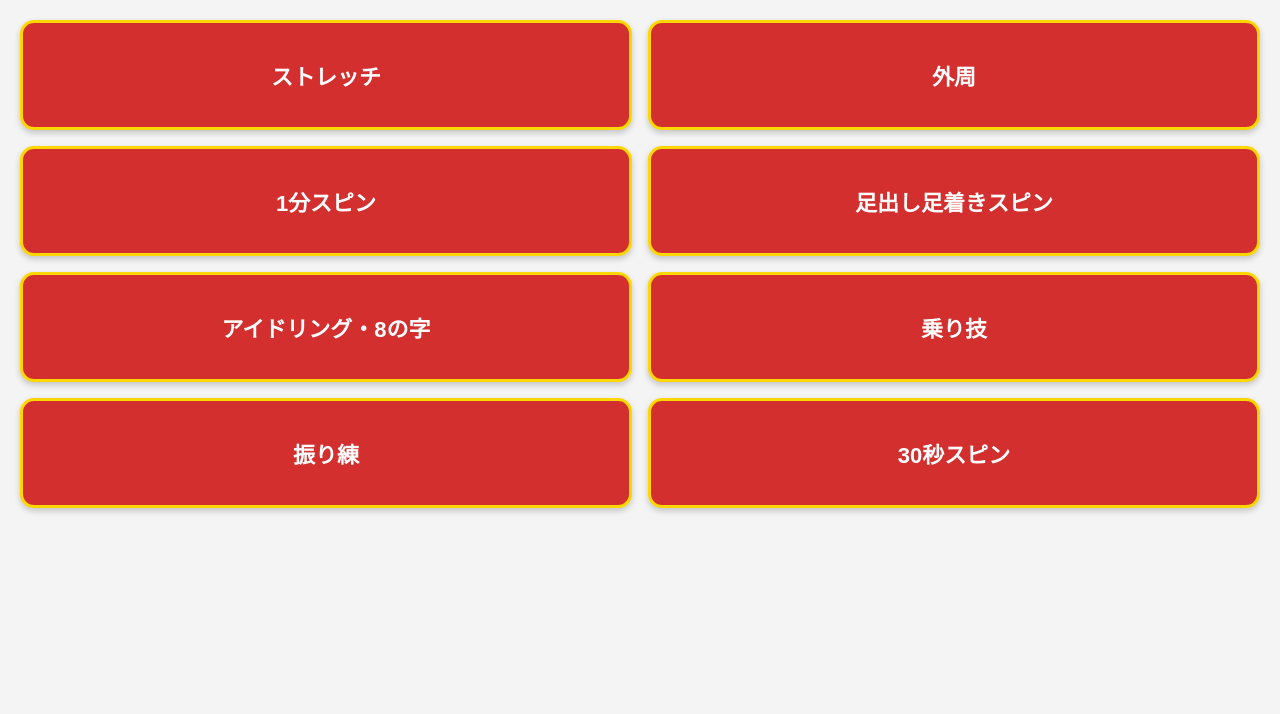
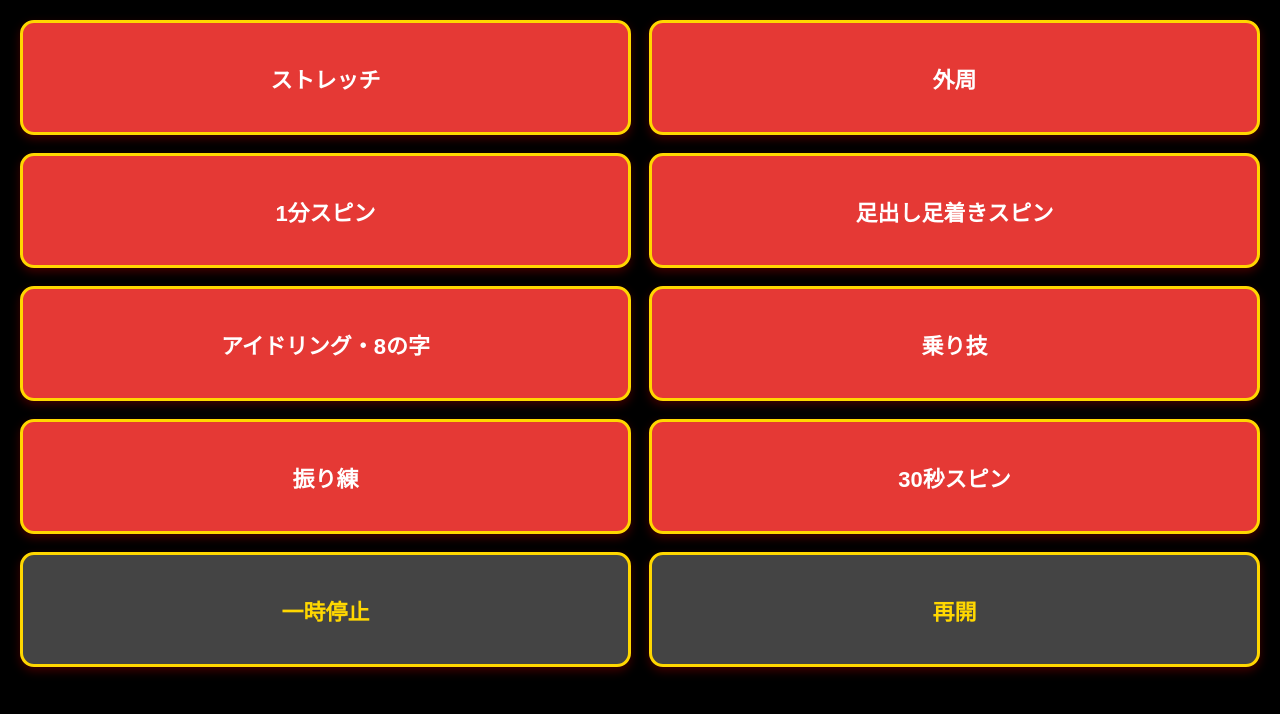
Before and after one commit to atomic4096/music, a plain HTML site: page index.html in a window 1280 px wide. Drawn offline with Linux system fonts and the light colour scheme.

Commit message:
Add files via upload

```diff
--- a/index.html
+++ b/index.html
@@ -6,36 +6,48 @@
 <style>
   body {
     font-family: sans-serif;
-    background: #f4f4f4; /* 明るい背景で見やすい */
+    background: #000;
     margin: 0;
     padding: 20px;
     display: grid;
     grid-template-columns: repeat(2, 1fr);
-    gap: 16px;
+    gap: 18px;
   }
 
   button {
     padding: 20px;
     font-size: 22px;
     width: 100%;
-    height: 110px;
+    height: 115px;
     border-radius: 14px;
-    border: 3px solid #FFD700; /* 金の枠線 */
-    background: #D32F2F; /* 明るめの赤 */
-    color: #fff; /* 白文字で視認性UP */
+    border: 3px solid #FFD700;
+    background: #E53935;
+    color: #fff;
     font-weight: bold;
-    box-shadow: 0 3px 6px rgba(0,0,0,0.2);
+    box-shadow: 0 4px 10px rgba(255, 0, 0, 0.25);
     transition: 0.1s;
   }
 
   button:active {
     transform: scale(0.96);
-    background: #8B0000; /* 暗い赤で押した感 */
+    background: #B71C1C;
+  }
+
+  /* 停止・再開ボタンは色を変える */
+  .control {
+    background: #444;
+    border: 3px solid #FFD700;
+    color: #FFD700;
+  }
+
+  .control:active {
+    background: #222;
   }
 </style>
 </head>
 <body>
 
+<!-- 再生ボタン -->
 <button data-sound="1">ストレッチ</button>
 <button data-sound="2">外周</button>
 <button data-sound="3">1分スピン</button>
@@ -44,6 +56,10 @@
 <button data-sound="6">乗り技</button>
 <button data-sound="7">振り練</button>
 <button data-sound="8">30秒スピン</button>
+
+<!-- 停止・再開ボタン -->
+<button id="pauseBtn" class="control">一時停止</button>
+<button id="resumeBtn" class="control">再開</button>
 
 <script>
   const base = "https://raw.githubusercontent.com/atomic4096/music/main/";
@@ -60,21 +76,40 @@
   };
 
   const audios = {};
+  let currentPlaying = null;
+
   for (let i = 1; i <= 8; i++) {
     audios[i] = new Audio(soundURLs[i]);
   }
 
-  document.querySelectorAll("button").forEach(btn => {
+  // 再生ボタン
+  document.querySelectorAll("button[data-sound]").forEach(btn => {
     btn.addEventListener("click", () => {
-      const id = btn.dataset.sound;
+      const id = Number(btn.dataset.sound);
 
+      // 他の音を止める
       for (let i = 1; i <= 8; i++) {
         audios[i].pause();
         audios[i].currentTime = 0;
       }
 
       audios[id].play();
+      currentPlaying = id;
     });
+  });
+
+  // 一時停止ボタン
+  document.getElementById("pauseBtn").addEventListener("click", () => {
+    if (currentPlaying !== null) {
+      audios[currentPlaying].pause();
+    }
+  });
+
+  // 再開ボタン
+  document.getElementById("resumeBtn").addEventListener("click", () => {
+    if (currentPlaying !== null) {
+      audios[currentPlaying].play();
+    }
   });
 </script>
 
```
